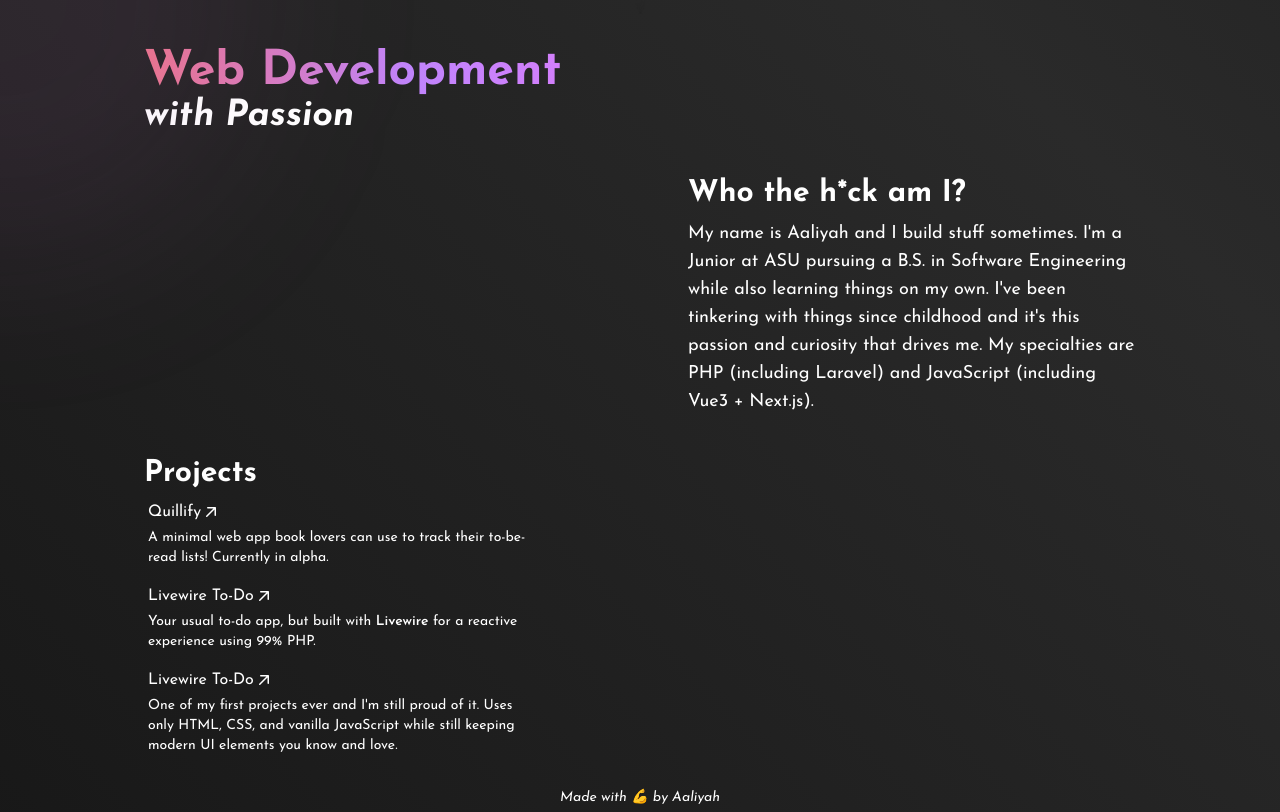
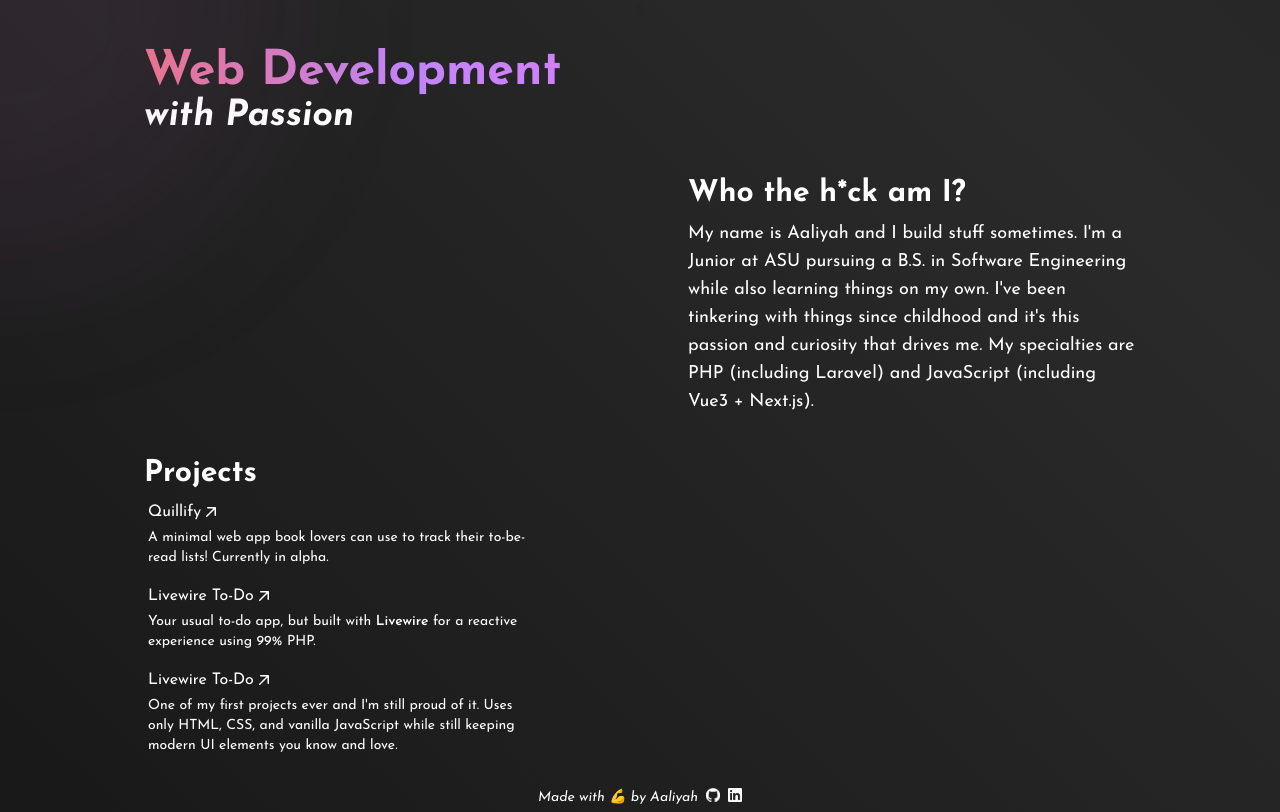
Before and after one commit to aileks/aileks.github.io, a Next.js app: page / in a window 1280 px wide. Built offline with nearby package versions, Linux system fonts and the light colour scheme.

Commit message:
readding images

```diff
--- a/src/app/page.tsx
+++ b/src/app/page.tsx
@@ -136,23 +136,23 @@ export default function Home() {
         className="flex mt-auto sm:pb-3 pb-1 lg:pb-1 md:pb-1 xl:pb-1 self-center"
       >
         <span className="text-sm italic">Made with 💪 by Aaliyah</span>
-        {/* <span className="flex"> */}
-        {/*   <Link href="https://github.com/aileks"> */}
-        {/*     <img */}
-        {/*       alt="github logo" */}
-        {/*       src="/img/github-mark-white.png" */}
-        {/*       className="ml-2" */}
-        {/*     /> */}
-        {/*   </Link> */}
+        <span className="flex">
+          <Link href="https://github.com/aileks">
+            <img
+              alt="github logo"
+              src="/img/github-mark-white.png"
+              className="ml-2"
+            />
+          </Link>
 
-        {/*   <Link href="https://www.linkedin.com/in/aaliyah-harper-1473312b0/"> */}
-        {/*     <img */}
-        {/*       alt="linkedin logo" */}
-        {/*       src="/img/linkedin-white.png" */}
-        {/*       className="ml-2" */}
-        {/*     /> */}
-        {/*   </Link> */}
-        {/* </span> */}
+          <Link href="https://www.linkedin.com/in/aaliyah-harper-1473312b0/">
+            <img
+              alt="linkedin logo"
+              src="/img/linkedin-white.png"
+              className="ml-2"
+            />
+          </Link>
+        </span>
       </motion.footer>
 
       <FollowCursor />
```
